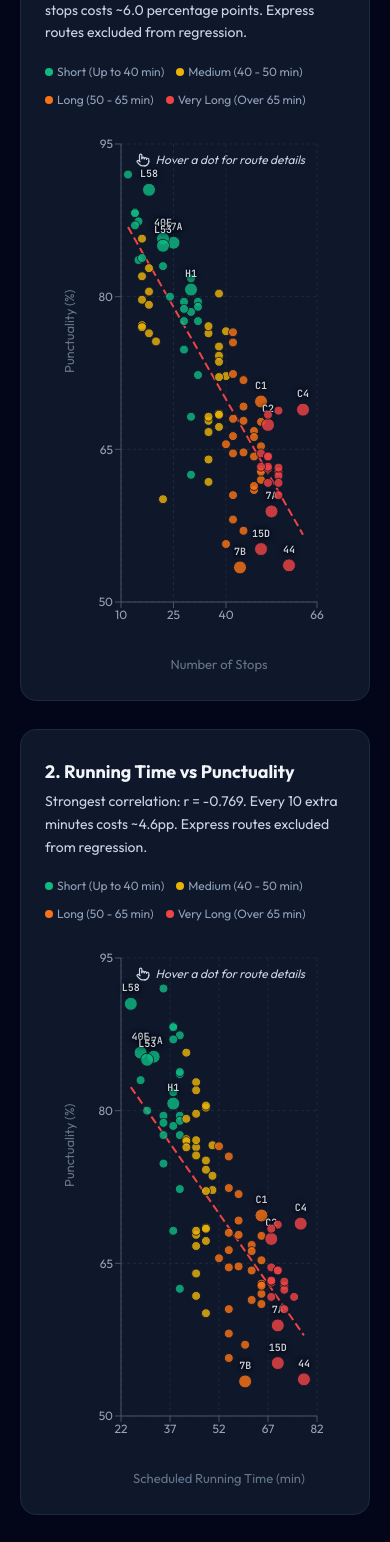
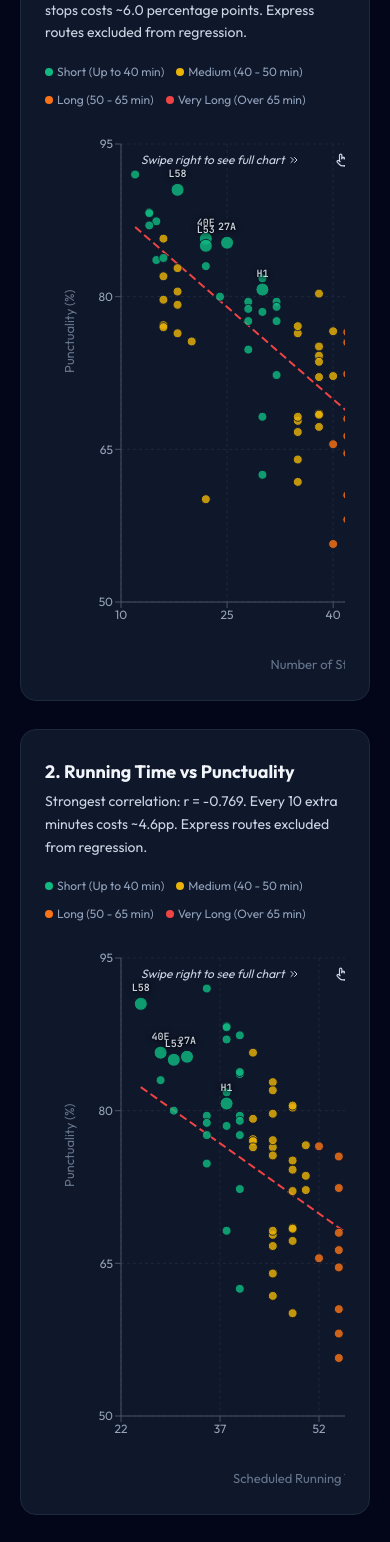
Before and after one commit to davidillichmann/dublin-bus-analysis, a React (Vite) app: page / in a window 390 px wide. Shown: the part 1460-3002 px from the top of the page. Built offline with nearby package versions, Linux system fonts and the light colour scheme.

Commit message:
Add `SwipeHint` component and adjust charts for horizontal scrolling
- Introduced the `SwipeHint` component to guide users on smaller screens.
- Wrapped chart containers with horizontal scrolling for improved responsiveness.

```diff
--- a/src/components/App.tsx
+++ b/src/components/App.tsx
@@ -17,6 +17,7 @@ import RouteDot from "./charts/RouteDot.tsx";
 import RouteTooltip from "./charts/RouteTooltip.tsx";
 import {regressionLine} from "./charts/RegressionLine.tsx";
 import {HoverHint} from "./charts/HoverHint.tsx";
+import {SwipeHint} from "./charts/SwipeHint.tsx";
 import { HelpCircle } from "lucide-react";
 
 const ROUTES = ROUTES_DATA as Route[];
@@ -143,7 +144,9 @@ export default function App() {
           subtitle={`Low frequency routes. r = ${stopsRegression.r.toFixed(3)}. Every 10 extra stops costs ~${Math.abs(stopsRegression.slope * 10).toFixed(1)} percentage points. Express routes excluded from regression.`}
         >
           <ChartLegend showTop10={false} />
-          <div className="relative">
+          <div className="overflow-x-auto">
+            <div className="relative" style={{ minWidth: 500 }}>
+              <SwipeHint />
               <HoverHint />
               <ResponsiveContainer width="100%" height={560}>
                 <ComposedChart margin={{ top: 24, right: 28, bottom: 48, left: 16 }}>
@@ -163,6 +166,7 @@ export default function App() {
                 </ComposedChart>
               </ResponsiveContainer>
             </div>
+          </div>
         </Section>
 
         <Section
@@ -170,7 +174,9 @@ export default function App() {
           subtitle={`Strongest correlation: r = ${timeRegression.r.toFixed(3)}. Every 10 extra minutes costs ~${Math.abs(timeRegression.slope * 10).toFixed(1)}pp. Express routes excluded from regression.`}
         >
           <ChartLegend showTop10={false} />
-          <div className="relative">
+          <div className="overflow-x-auto">
+            <div className="relative" style={{ minWidth: 500 }}>
+              <SwipeHint />
               <HoverHint />
               <ResponsiveContainer width="100%" height={560}>
                 <ComposedChart margin={{ top: 24, right: 28, bottom: 48, left: 16 }}>
@@ -190,6 +196,7 @@ export default function App() {
                 </ComposedChart>
               </ResponsiveContainer>
             </div>
+          </div>
         </Section>
 
         <Section
@@ -197,7 +204,9 @@ export default function App() {
           subtitle={`These 16 routes run every 12 min or better. Punctuality = extra minutes you wait beyond schedule. r = ${ewtRegression.r.toFixed(3)}.`}
         >
           <ChartLegend />
-          <div className="relative">
+          <div className="overflow-x-auto">
+            <div className="relative" style={{ minWidth: 500 }}>
+              <SwipeHint />
               <HoverHint />
               <ResponsiveContainer width="100%" height={500}>
                 <ComposedChart margin={{ top: 24, right: 28, bottom: 48, left: 16 }}>
@@ -213,6 +222,7 @@ export default function App() {
                   <Scatter data={highFrequencyRoutes} fill={CATEGORY_MAP["Long"].color} shape={dotShape} />
                 </ComposedChart>
               </ResponsiveContainer>
+            </div>
           </div>
         </Section>
 
--- a/src/components/charts/HoverHint.tsx
+++ b/src/components/charts/HoverHint.tsx
@@ -2,7 +2,7 @@ import { Pointer } from "lucide-react";
 
 export function HoverHint() {
   return (
-    <div className={`absolute top-8 right-10 flex items-center gap-1.5 text-xs text-slate-300 italic pointer-events-none select-none`}>
+    <div className="absolute top-8 right-10 flex items-center gap-1.5 text-xs text-slate-300 italic pointer-events-none select-none">
       <Pointer size={14} className="pointer-events-none select-none" />
       Hover a dot for route details
     </div>
--- /dev/null
+++ b/src/components/charts/SwipeHint.tsx
@@ -0,0 +1,10 @@
+import { ChevronsRight } from "lucide-react";
+
+export function SwipeHint() {
+  return (
+    <div className="md:hidden absolute top-8 left-24 flex items-center gap-1 text-xs text-slate-300 italic pointer-events-none select-none mb-2">
+      Swipe right to see full chart
+      <ChevronsRight size={12} />
+    </div>
+  );
+}
```
Lines whose indentation alone changed are shown as unchanged.
